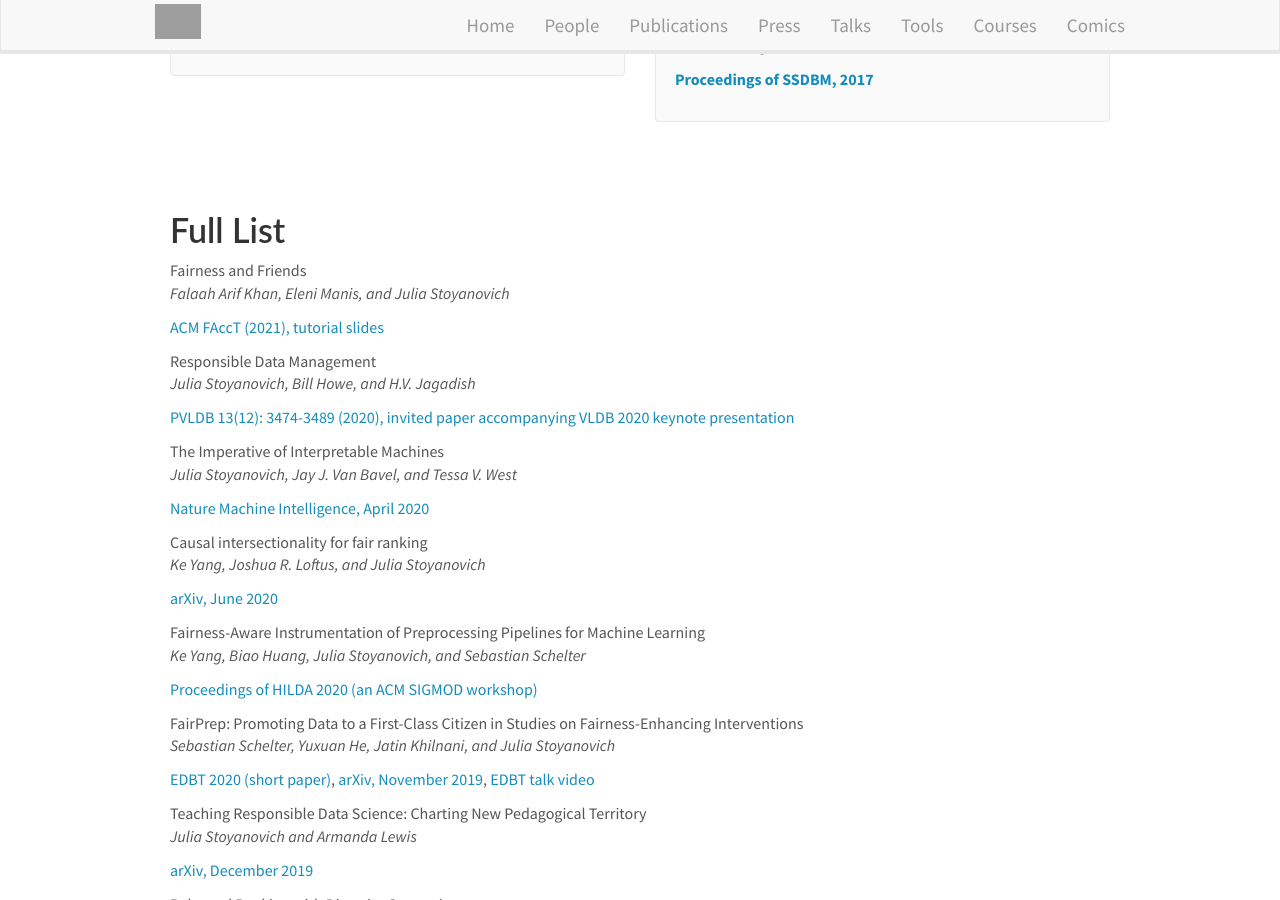
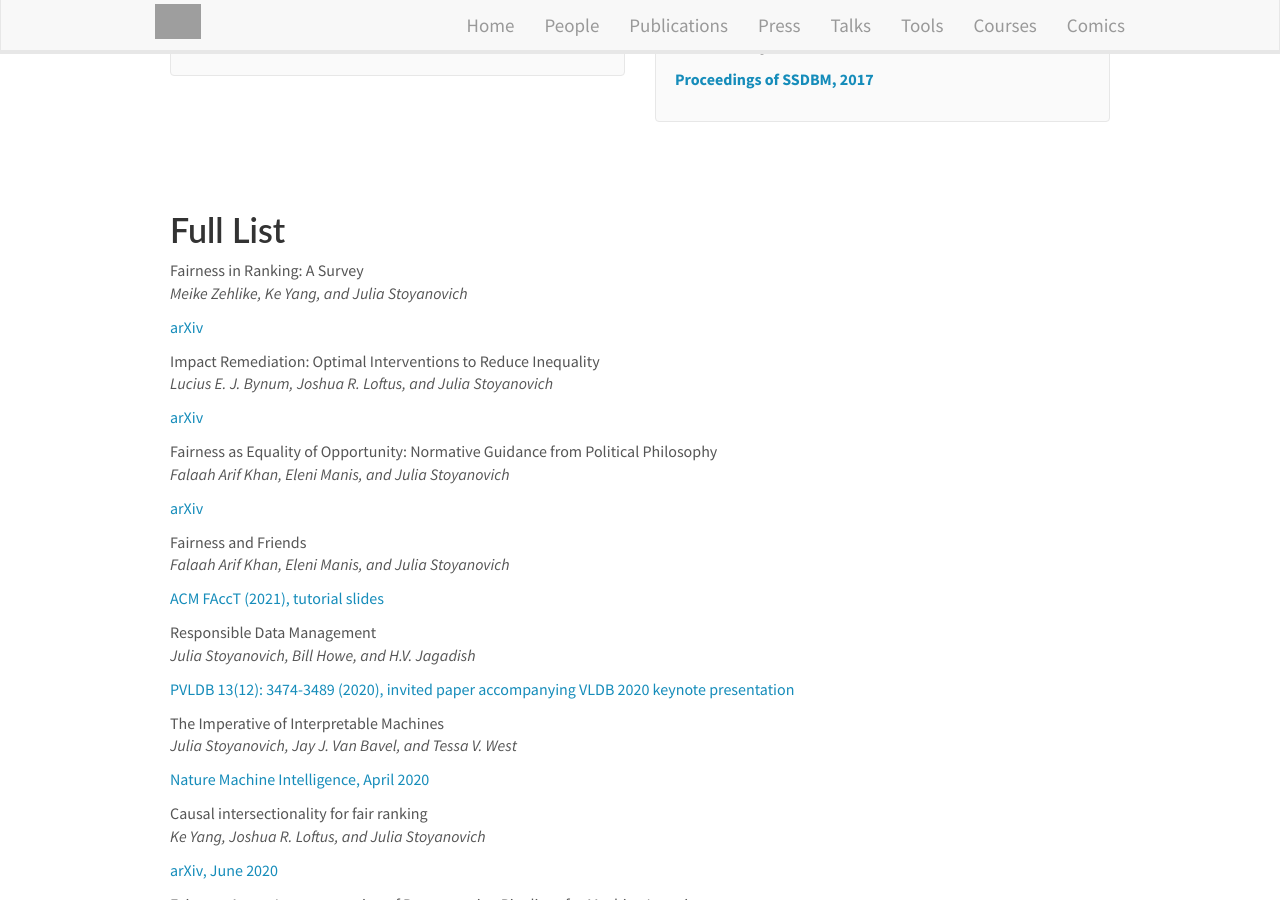
Before and after one commit to DataResponsibly/DataResponsibly.github.io, a Jekyll site: the page built from _pages/publications.md, in a window 1280 px wide and 900 px high, scrolled down 847 px. Built offline with Jekyll 4.4.1, drawn with Linux system fonts in a browser that asks for light colours; nearby versions of some CDN libraries; grey boxes are pictures that could not be loaded.

Commit message:
Update publications.yml

```diff
--- a/_data/publications.yml
+++ b/_data/publications.yml
@@ -1,3 +1,24 @@
+- title: "Fairness in Ranking: A Survey"
+  authors: Meike Zehlike, Ke Yang, and Julia Stoyanovich
+  number_link: 1
+  link:
+     url: https://arxiv.org/abs/2103.14000
+     display: arXiv
+
+- title: "Impact Remediation: Optimal Interventions to Reduce Inequality"
+  authors: Lucius E. J. Bynum, Joshua R. Loftus, and Julia Stoyanovich
+  number_link: 1
+  link:
+     url: https://arxiv.org/abs/2107.00593
+     display: arXiv
+
+- title: "Fairness as Equality of Opportunity: Normative Guidance from Political Philosophy"
+  authors: Falaah Arif Khan, Eleni Manis, and Julia Stoyanovich
+  number_link: 1
+  link:
+     url: https://arxiv.org/abs/2106.08259
+     display: arXiv
+
 - title: "Fairness and Friends"
   authors: Falaah Arif Khan, Eleni Manis, and Julia Stoyanovich
   number_link: 1
```
